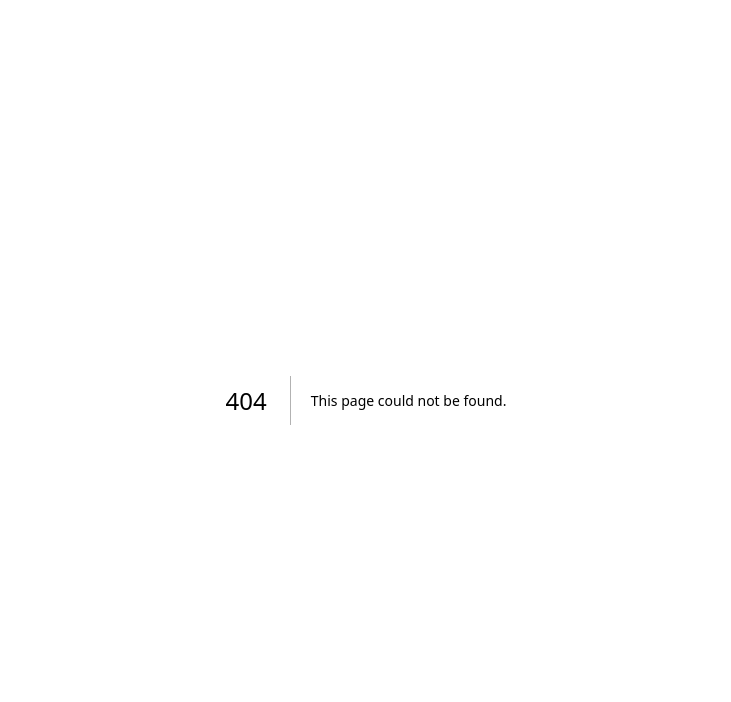
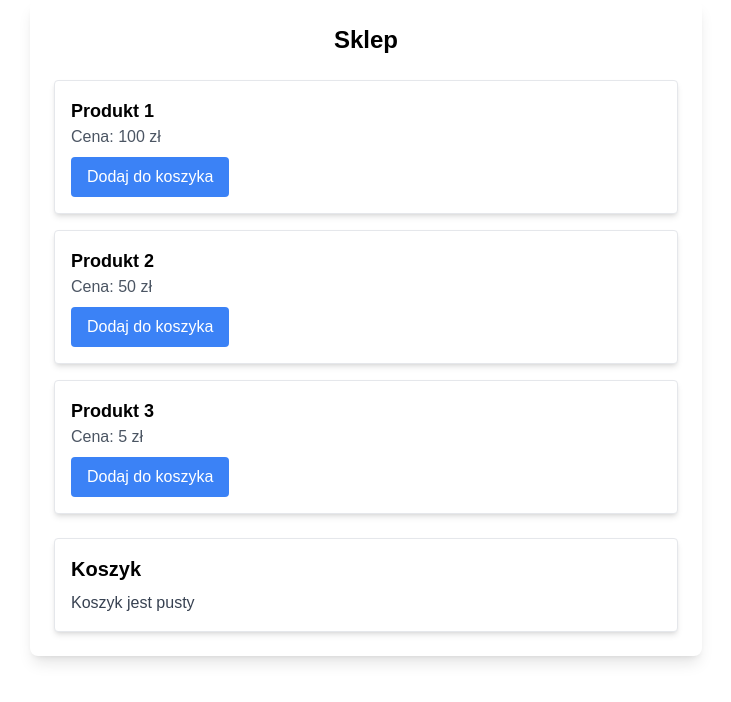
Before and after one commit to Karolije/nextApp, a Next.js app: page /shop in a window 1280 px wide. Before the commit this address had no page. Shown: the top 702 px of the page, without its empty margins (274-1005 px from the left). Built offline with nearby package versions, Linux system fonts and the light colour scheme.

Commit message:
add shoping card

```diff
--- /dev/null
+++ b/src/app/(pages)/shop/page.tsx
@@ -0,0 +1,26 @@
+'use client';
+
+import { Product } from '@/app/components/Products';
+import { Cart } from '@/app/components/Cart';
+
+const products = [
+  { id: 1, name: 'Produkt 1', price: 100 },
+  { id: 2, name: 'Produkt 2', price: 50 },
+  { id: 3, name: 'Produkt 3', price: 5 },
+];
+
+export default function ShopPage() {
+  return (
+    <div className="max-w-2xl mx-auto p-6 bg-white shadow-lg rounded-lg">
+      <h1 className="text-2xl font-bold text-black text-center mb-6">Sklep</h1>
+
+      <div className="grid gap-4 text-black">
+        {products.map((product) => (
+          <Product key={product.id} {...product} />
+        ))}
+      </div>
+
+      <Cart />
+    </div>
+  );
+}
--- /dev/null
+++ b/src/app/components/Cart.tsx
@@ -0,0 +1,39 @@
+'use client';
+
+import { useShoppingCart } from '@/app/providers/ShoppingCardProvider';
+
+export const Cart = () => {
+  const { cart, removeFromCart, clearCart } = useShoppingCart();
+
+  return (
+    <div className="border p-4 rounded shadow-md bg-white mt-6 text-black">
+      <h2 className="text-xl font-semibold mb-2">Koszyk</h2>
+      {cart.length === 0 ? (
+        <p className="text-gray-700">Koszyk jest pusty</p>
+      ) : (
+        <ul className="space-y-2">
+          {cart.map((item) => (
+            <li key={item.id} className="flex justify-between items-center border-b pb-2 text-black">
+              <span>{item.name} x {item.quantity}</span>
+              <button
+                onClick={() => removeFromCart(item.id)}
+                className="bg-red-500 text-white px-2 py-1 rounded hover:bg-red-600"
+              >
+                Usuń
+              </button>
+            </li>
+          ))}
+        </ul>
+      )}
+
+      {cart.length > 0 && (
+        <button
+          onClick={clearCart}
+          className="mt-4 w-full bg-gray-700 text-white px-4 py-2 rounded hover:bg-gray-800"
+        >
+          Wyczyść koszyk
+        </button>
+      )}
+    </div>
+  );
+};
--- /dev/null
+++ b/src/app/components/Products.tsx
@@ -0,0 +1,26 @@
+'use client';
+
+import { useShoppingCart } from '@/app/providers/ShoppingCardProvider';
+
+interface ProductProps {
+  id: number;
+  name: string;
+  price: number;
+}
+
+export const Product = ({ id, name, price }: ProductProps) => {
+  const { addToCart } = useShoppingCart();
+
+  return (
+    <div className="border p-4 rounded shadow-md bg-white">
+      <h2 className="text-lg font-semibold">{name}</h2>
+      <p className="text-gray-600">Cena: {price} zł</p>
+      <button
+        onClick={() => addToCart({ id, name, price })}
+        className="mt-2 bg-blue-500 text-white px-4 py-2 rounded hover:bg-blue-600"
+      >
+        Dodaj do koszyka
+      </button>
+    </div>
+  );
+};
--- a/src/app/layout.tsx
+++ b/src/app/layout.tsx
@@ -1,6 +1,7 @@
 import localFont from 'next/font/local';
 import './globals.css';
 import { ReactQueryProvider } from './providers/ReactQueryProvider/ReactQueryProvider';
+import { ShoppingCartProvider } from './providers/ShoppingCardProvider';
 
 const geistSans = localFont({
   src: './fonts/GeistVF.woff',
@@ -16,7 +17,11 @@ const geistMono = localFont({
 const RootLayout = ({ children }: { children: React.ReactNode }) => (
   <html lang="en">
     <body className={`${geistSans.variable} ${geistMono.variable} antialiased`}>
-      <ReactQueryProvider>{children}</ReactQueryProvider>
+      <ReactQueryProvider>
+        <ShoppingCartProvider>
+          {children}
+        </ShoppingCartProvider>
+      </ReactQueryProvider>
     </body>
   </html>
 );
--- /dev/null
+++ b/src/app/providers/ShoppingCardProvider.tsx
@@ -0,0 +1,55 @@
+'use client';
+
+import { createContext, useContext, useState, ReactNode } from 'react';
+
+interface Product {
+  id: number;
+  name: string;
+  price: number;
+  quantity: number;
+}
+
+interface ShoppingCartContextType {
+  cart: Product[];
+  addToCart: (product: Omit<Product, 'quantity'>) => void;
+  removeFromCart: (id: number) => void;
+  clearCart: () => void;
+}
+
+const ShoppingCartContext = createContext<ShoppingCartContextType | undefined>(undefined);
+
+export const ShoppingCartProvider = ({ children }: { children: ReactNode }) => {
+  const [cart, setCart] = useState<Product[]>([]);
+
+  const addToCart = (product: Omit<Product, 'quantity'>) => {
+    setCart((prevCart) => {
+      const existingProduct = prevCart.find((item) => item.id === product.id);
+      if (existingProduct) {
+        return prevCart.map((item) =>
+          item.id === product.id ? { ...item, quantity: item.quantity + 1 } : item
+        );
+      }
+      return [...prevCart, { ...product, quantity: 1 }];
+    });
+  };
+
+  const removeFromCart = (id: number) => {
+    setCart((prevCart) => prevCart.filter((item) => item.id !== id));
+  };
+
+  const clearCart = () => setCart([]);
+
+  return (
+    <ShoppingCartContext.Provider value={{ cart, addToCart, removeFromCart, clearCart }}>
+      {children}
+    </ShoppingCartContext.Provider>
+  );
+};
+
+export const useShoppingCart = () => {
+  const context = useContext(ShoppingCartContext);
+  if (!context) {
+    throw new Error('useShoppingCart musi być używane wewnątrz ShoppingCartProvider.');
+  }
+  return context;
+};
```
